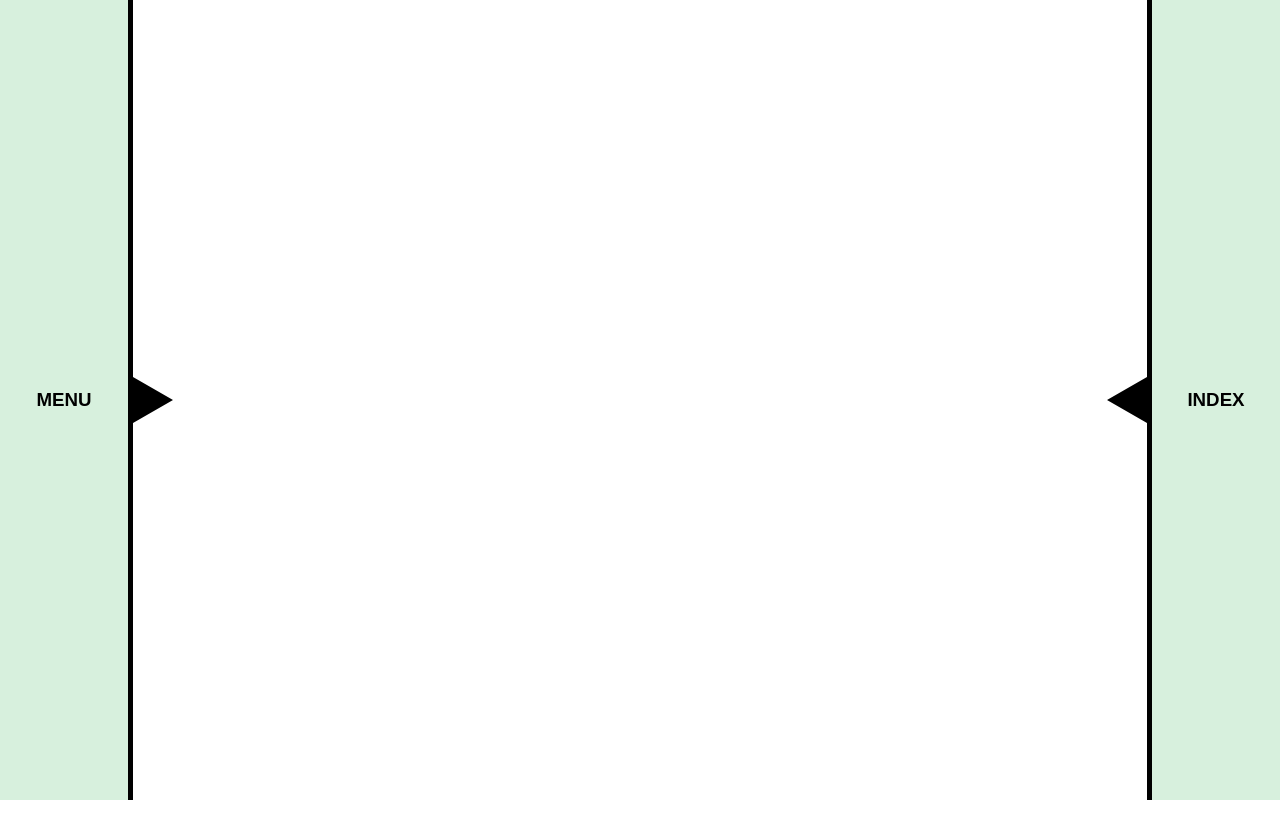
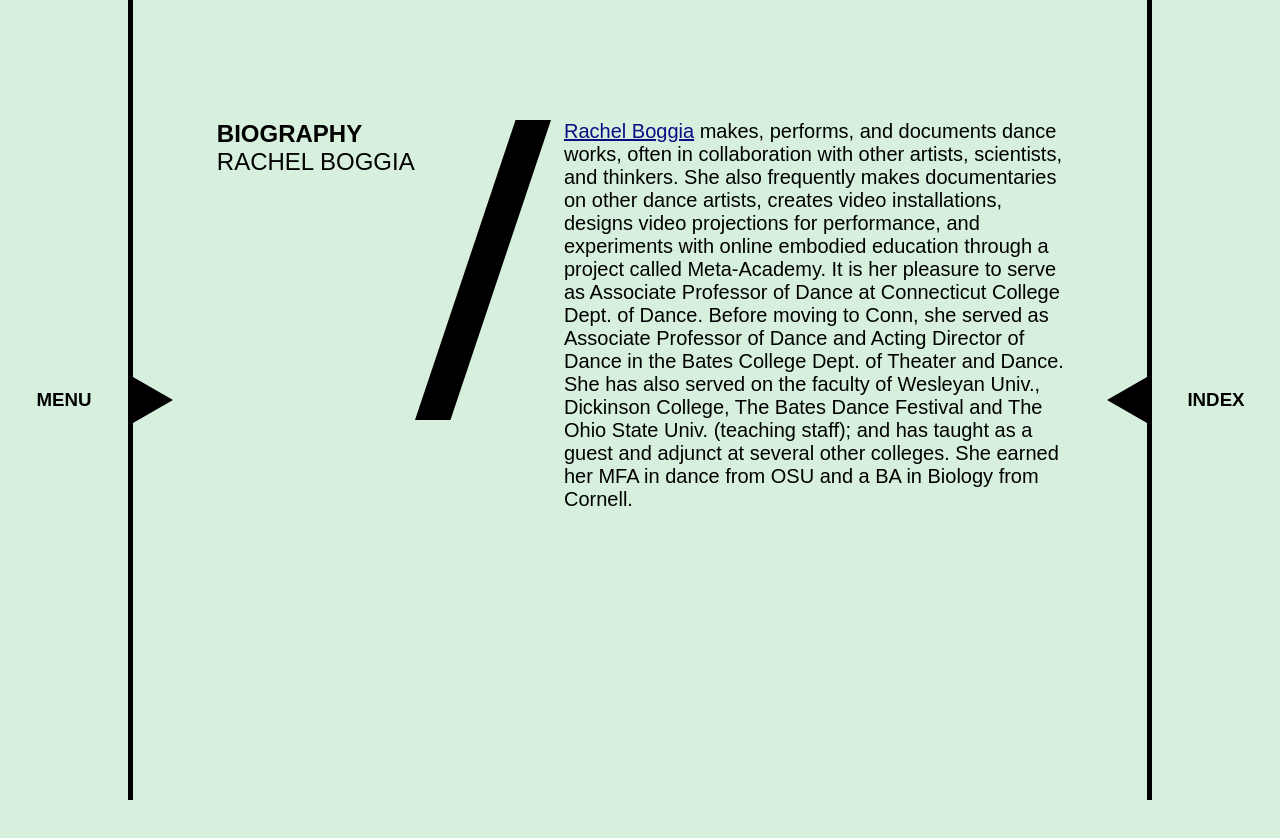
Before and after one commit to ampersand-paris/VAULT, a React (Create React App) app: page /rachel-boggia in a window 1280 px wide. Before the commit this address had no page. Shown: the top 838 px of the page. Before the commit the page ends 800 px from the top, so only its background shows below. Built offline with nearby package versions, Linux system fonts and the light colour scheme; a web font is replaced by a local one.

Commit message:
rachel boggia bio

```diff
--- a/src/App.js
+++ b/src/App.js
@@ -23,6 +23,7 @@ import MeetingOne from "./Transcripts/MeetingOne";
 // === BIOGRAPHIES ===
 import MarjiColeBio from "./Biographies/MarjiCole";
 import JuliaRaeAntonickBio from "./Biographies/JuliaRaeAntonick";
+import RachelBoggiaBio from "./Biographies/RachelBoggia"
 
 // === VIDEOS ===
 import MeetingThree from "./Videos/MeetingThree"
@@ -65,6 +66,7 @@ return (
             {/* Biographies */}
                 <Route path="/marji-cole-bio" element={<MarjiColeBio />} />
                 <Route path="/julia-rae-antonick" element={<JuliaRaeAntonickBio />} />
+                <Route path="/rachel-boggia" element={<RachelBoggiaBio />} />
             <Route path="/meeting-one" element={<MeetingOne />} />
             <Route path="/meeting-three" element={<MeetingThree />} />
             <Route path="/resources-mentioned" element={<ResourcesMentioned />} />
--- /dev/null
+++ b/src/Biographies/RachelBoggia.js
@@ -0,0 +1,29 @@
+// ====== COMPONENTS ======
+
+const RachelBoggiaBio = (props) => {
+
+    return (
+    <>
+        <div className="one-hundred-vh flex jc-center mobile-al-center mobile-column top-padding mint-green">
+            <div className="vault-padding mobile-flex mobile-jc-center mobile-width">
+                <div className="flex space-btwn essay-title-height">
+                    <div>
+                        <h2 className="subtitle ">BIOGRAPHY</h2>
+                        <h2 className="subtitle neuzit">Rachel Boggia</h2>
+                    </div>
+                    <img className="bio-slash" src="/Images/Slash.svg" />
+                    <div className="flex column flex-end">
+                    </div>
+                </div>
+            </div>
+            <section className="flex column al-center no-top-padding mobile-padding">
+                <div className="essay-width ">
+                    <p className="no-top-padding"><a href="https://rachelboggia.com/">Rachel Boggia</a> makes, performs, and documents dance works, often in collaboration with other artists, scientists, and thinkers. She also frequently makes documentaries on other dance artists, creates video installations, designs video projections for performance, and experiments with online embodied education through a project called Meta-Academy. It is her pleasure to serve as Associate Professor of Dance at Connecticut College Dept. of Dance. Before moving to Conn, she served as Associate Professor of Dance and Acting Director of Dance in the Bates College Dept. of Theater and Dance. She has also served on the faculty of Wesleyan Univ., Dickinson College, The Bates Dance Festival and The Ohio State Univ. (teaching staff); and has taught as a guest and adjunct at several other colleges. She earned her MFA in dance from OSU and a BA in Biology from Cornell.</p>
+                </div>
+            </section>
+        </div>
+    </>
+  );
+}
+
+export default RachelBoggiaBio;
```
